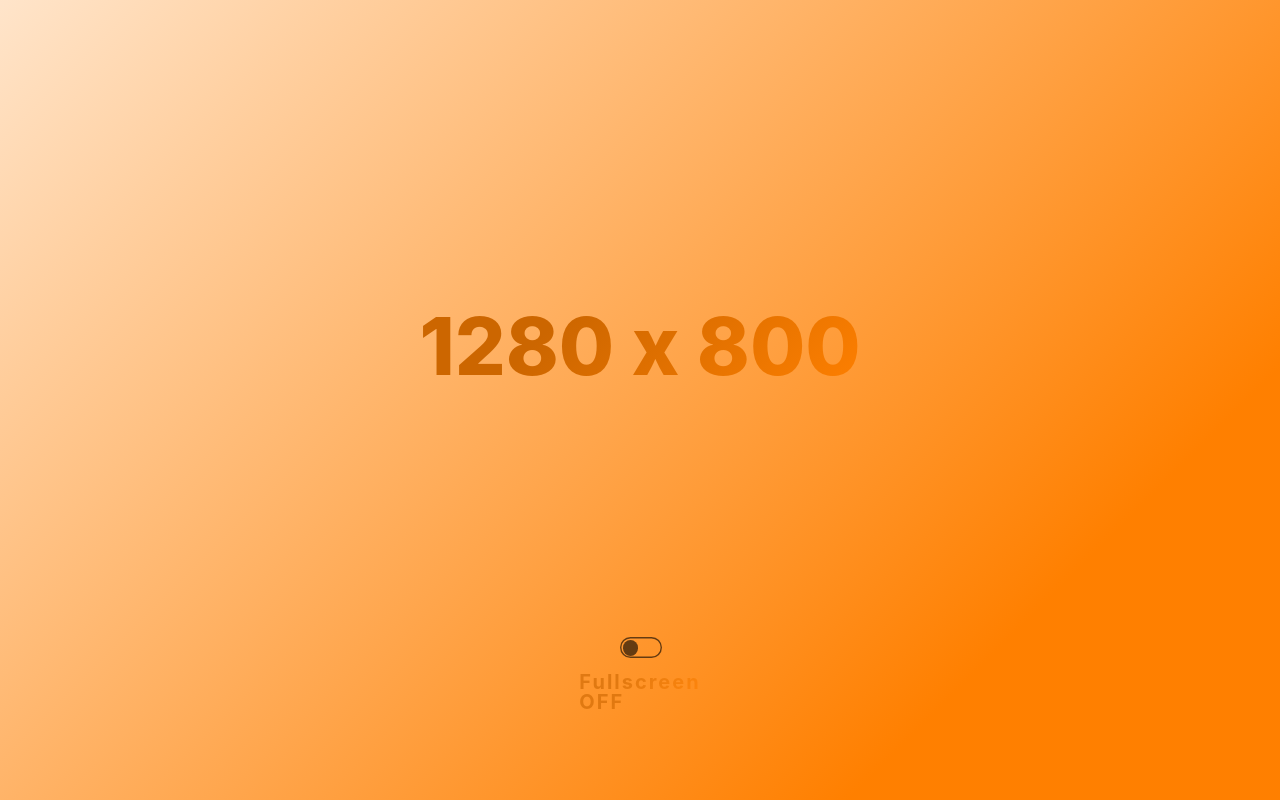
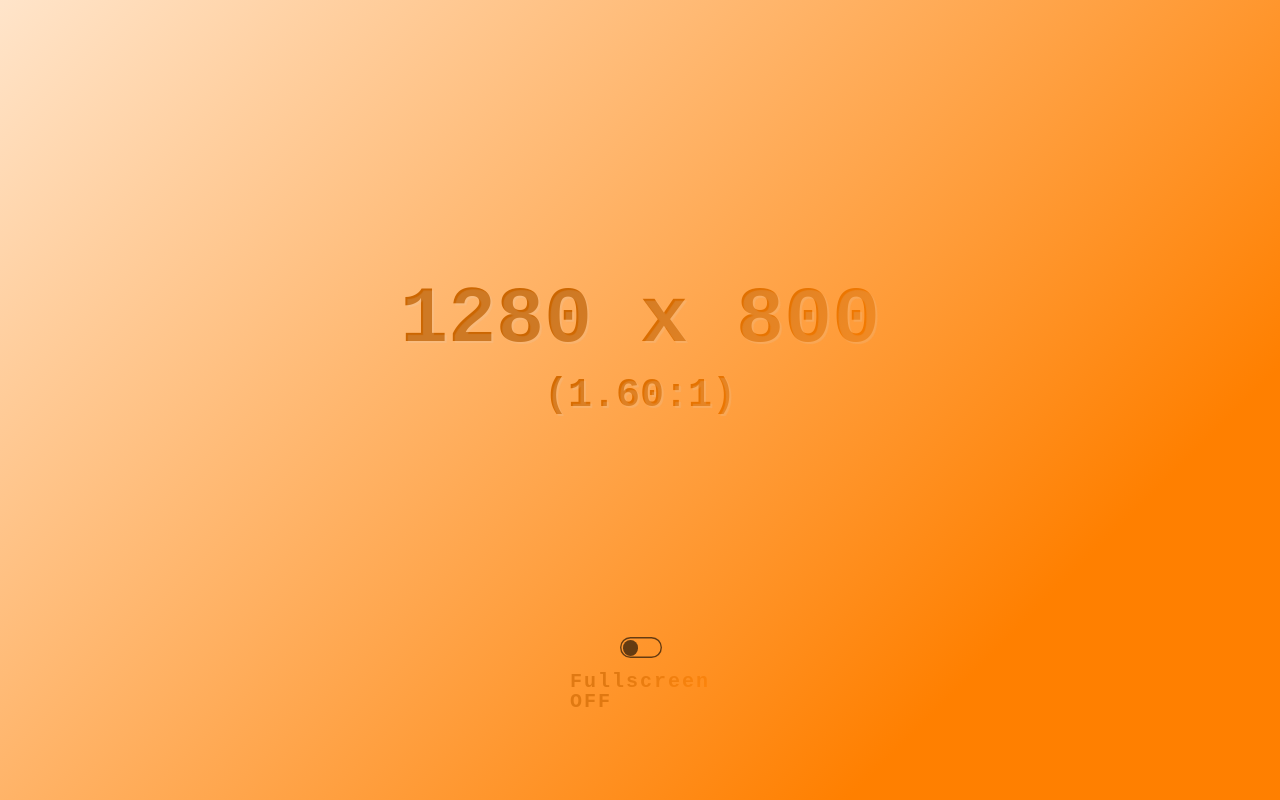
Before and after one commit to jupegarnica/screen, a plain HTML site: page index.html in a window 1280 px wide. Drawn offline with Linux system fonts and the light colour scheme.

Commit message:
feat: enhance index.html layout and add aspect ratio display

```diff
--- a/index.html
+++ b/index.html
@@ -54,7 +54,11 @@
       margin: 0;
     }
     main {
-      background-image: linear-gradient(var(--bg-tilt), hsl(0, 0%, 100%) 30%, var(--bg-color) 80%);
+      background-image: linear-gradient(
+        var(--bg-tilt),
+        hsl(0, 0%, 100%) 30%,
+        var(--bg-color) 80%
+      );
 
       display: flex;
       flex-direction: column;
@@ -67,8 +71,7 @@
       font-weight: 800;
       font-size: 10vmin;
       font-size: clamp(20px, 10vmin, 150px);
-      font-family: -apple-system, BlinkMacSystemFont, "Segoe UI", Roboto, Oxygen,
-        Ubuntu, Cantarell, "Open Sans", "Helvetica Neue", sans-serif;
+      font-family: "Courier New", Courier, monospace;
       background-size: 200% 200%;
       animation: moveBackground 10s linear infinite,
         changeColorAndTilt 5s linear infinite;
@@ -89,6 +92,7 @@
     .size {
       position: relative;
       z-index: 2;
+      text-shadow: 2px 2px 1px rgba(218, 218, 218, 0.164);
     }
     .slot,
     .slot span,
@@ -210,15 +214,23 @@
       transform-origin: 0 50%;
       z-index: -1;
     }
+    .aspect-ratio {
+      font-size: 0.5em;
+      margin-top: 0.2em;
+      text-align: center;
+    }
   </style>
 
   <body>
     <main>
       <div></div>
       <div class="size">
-        <span class="width">100</span>
-        <span class=""> x </span>
-        <span class="height">100</span>
+        <div>
+          <span class="width">100</span>
+          <span class=""> x </span>
+          <span class="height">100</span>
+        </div>
+        <div class="aspect-ratio">(1:1)</div>
       </div>
       <div class="fullscreen" onclick="fullscreen()">
         <input
@@ -250,11 +262,17 @@
     }
     const widthNode = document.querySelector(".width");
     const heightNode = document.querySelector(".height");
-    window.addEventListener("resize", () => {
-      widthNode.innerText = document.body.clientWidth;
-      heightNode.innerText = document.body.clientHeight;
-    });
-    widthNode.innerText = document.body.clientWidth;
-    heightNode.innerText = document.body.clientHeight;
+    const aspectRatioNode = document.querySelector(".aspect-ratio");
+
+    function updateDimensions() {
+      const width = document.body.clientWidth;
+      const height = document.body.clientHeight;
+      widthNode.innerText = width;
+      heightNode.innerText = height;
+      aspectRatioNode.innerText = ` (${(width / height).toFixed(2)}:1)`;
+    }
+
+    window.addEventListener("resize", updateDimensions);
+    updateDimensions();
   </script>
 </html>
```
